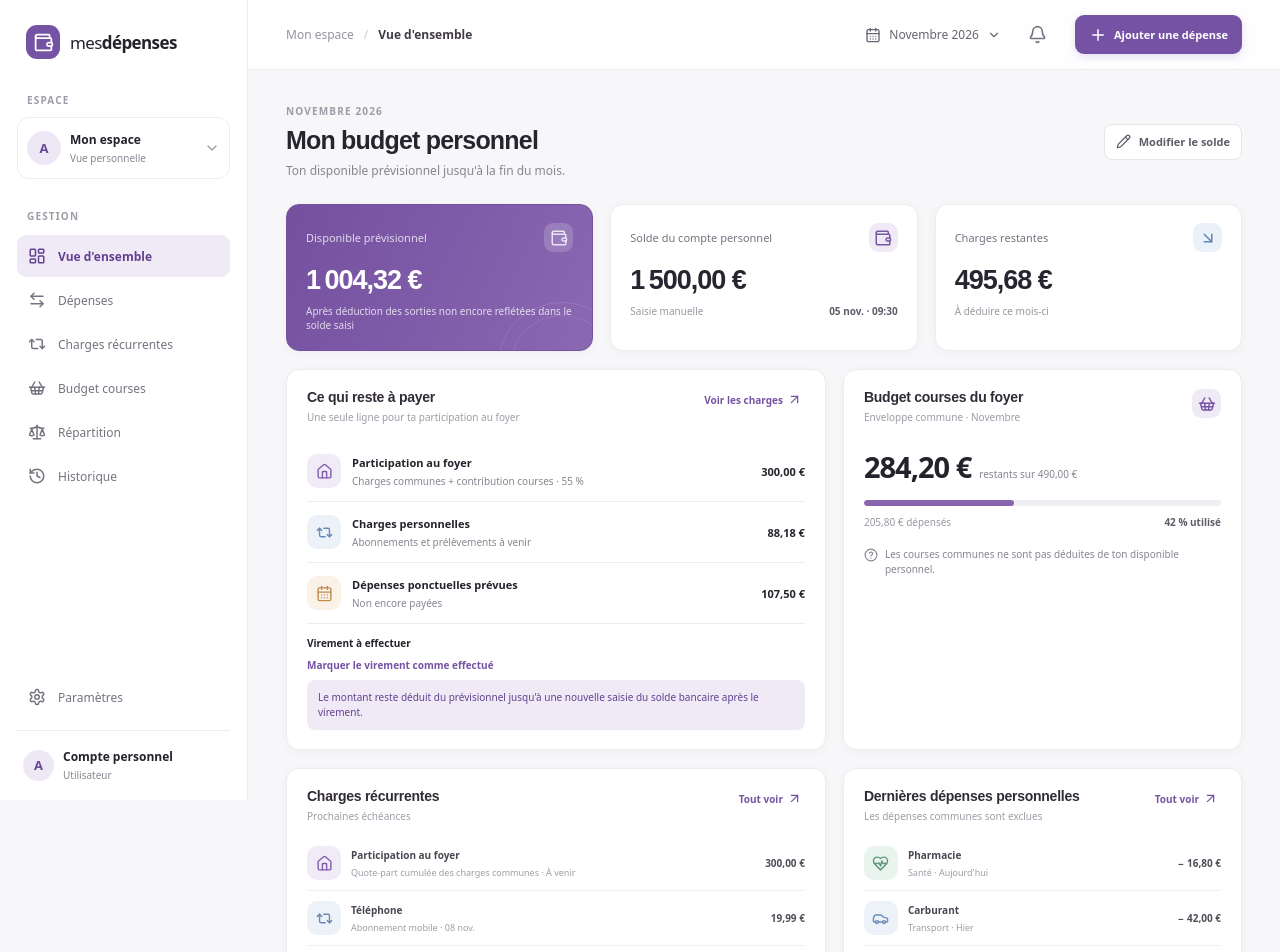
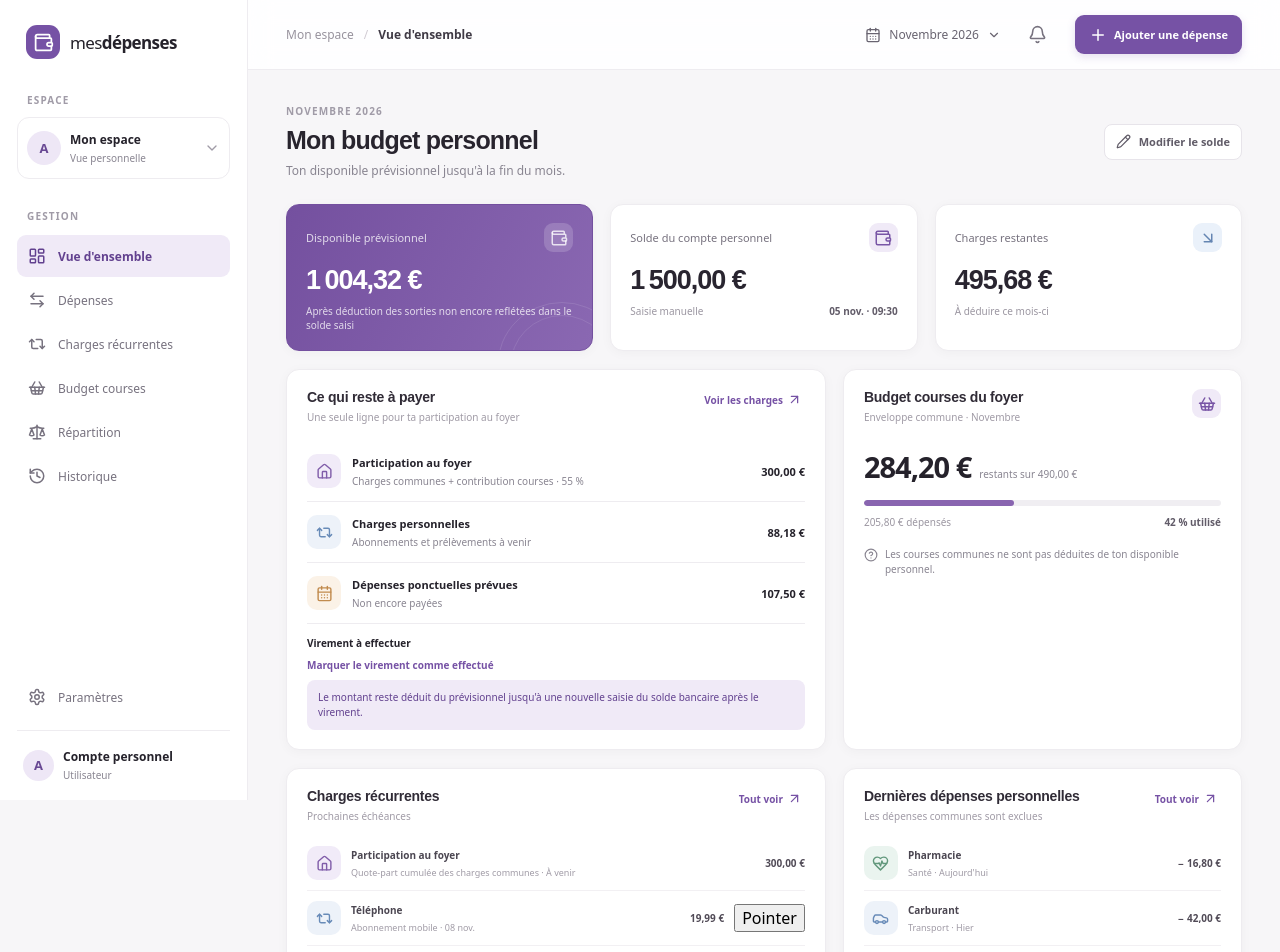
Before and after one commit to arnaudstdr/suivi-depenses, a React (Vite) app in the folder frontend/: page / in a window 1280 px wide. Shown: the top 952 px of the page. Built offline with nearby package versions, Linux system fonts and the light colour scheme.

Commit message:
frontend: add recurring expense check-off controls

```diff
--- a/frontend/src/App.tsx
+++ b/frontend/src/App.tsx
@@ -11,10 +11,10 @@ const nav = [
 ];
 const euro=(v:number)=>new Intl.NumberFormat("fr-FR",{style:"currency",currency:"EUR"}).format(v);
 const recurring=[
-  {name:"Participation au foyer",detail:"Quote-part cumulée des charges communes",amount:300,due:"À venir",shared:true},
-  {name:"Téléphone",detail:"Abonnement mobile",amount:19.99,due:"08 nov.",shared:false},
-  {name:"Assurance auto",detail:"Prélèvement mensuel",amount:54.2,due:"12 nov.",shared:false},
-  {name:"Streaming",detail:"Abonnement",amount:13.99,due:"18 nov.",shared:false}
+  {name:"Participation au foyer",detail:"Quote-part cumulée des charges communes",amount:300,due:"À venir",shared:true,trackable:false},
+  {name:"Téléphone",detail:"Abonnement mobile",amount:19.99,due:"08 nov.",shared:false,trackable:true},
+  {name:"Assurance auto",detail:"Prélèvement mensuel",amount:54.2,due:"12 nov.",shared:false,trackable:true},
+  {name:"Streaming",detail:"Abonnement",amount:13.99,due:"18 nov.",shared:false,trackable:true}
 ];
 const initial=[
   {title:"Pharmacie",category:"Santé",date:"Aujourd'hui",amount:16.8,scope:"personal" as Scope,icon:HeartPulse,tone:"rose"},
@@ -26,7 +26,7 @@ function App(){
  const [context,setContext]=useState<Context>("Personnel"),[section,setSection]=useState<Section>("Vue d'ensemble");
  const [mobileMenu,setMobileMenu]=useState(false),[showAdd,setShowAdd]=useState(false),[showBalance,setShowBalance]=useState(false);
  const [balance,setBalance]=useState(1500),[balanceInput,setBalanceInput]=useState("1500"),[grocerySpent,setGrocerySpent]=useState(205.8),[contributionTransferred,setContributionTransferred]=useState(false);
- const [transactions,setTransactions]=useState(initial);
+ const [transactions,setTransactions]=useState(initial),[paidRecurring,setPaidRecurring]=useState<string[]>([]);
  const [form,setForm]=useState({label:"",amount:"",category:"Autre",scope:"personal" as Scope});
  const personal=true, householdShare=300, personalRecurring=88.18, planned=107.5;
  const available=balance-householdShare-personalRecurring-planned, groceryLeft=490-grocerySpent;
@@ -66,7 +66,7 @@ function App(){
       <article className="panel grocery-panel"><div className="panel-heading"><div><h2>Budget courses du foyer</h2><p>Enveloppe commune · Novembre</p></div><span className="soft-icon violet"><ShoppingBasket size={18}/></span></div><div className="grocery-total"><strong>{euro(groceryLeft)}</strong><span>restants sur {euro(490)}</span></div><div className="progress-track"><span className="progress-fill violet-fill" style={{width:`${grocerySpent/490*100}%`}}/></div><div className="card-foot"><span>{euro(grocerySpent)} dépensés</span><strong>{Math.round(grocerySpent/490*100)} % utilisé</strong></div><p className="grocery-note"><CircleHelp size={14}/> Les courses communes ne sont pas déduites de ton disponible personnel.</p></article>
      </section>
      <section className="content-grid lower-grid">
-      <article className="panel"><div className="panel-heading"><div><h2>Charges récurrentes</h2><p>Prochaines échéances</p></div><button className="text-link" onClick={()=>setSection("Charges récurrentes")}>Tout voir <ArrowUpRight size={15}/></button></div><div className="transaction-list">{recurring.map(x=><div className="transaction-row" key={x.name}><div className={`transaction-symbol ${x.shared?"purple":"blue"}`}>{x.shared?<House size={17}/>:<Repeat2 size={17}/>}</div><div className="transaction-main"><strong>{x.name}</strong><span>{x.detail} · {x.due}</span></div><strong className="transaction-amount">{euro(x.amount)}</strong></div>)}</div></article>
+      <article className="panel"><div className="panel-heading"><div><h2>Charges récurrentes</h2><p>Prochaines échéances</p></div><button className="text-link" onClick={()=>setSection("Charges récurrentes")}>Tout voir <ArrowUpRight size={15}/></button></div><div className="transaction-list">{recurring.map(x=><div className="transaction-row" key={x.name}><div className={`transaction-symbol ${x.shared?"purple":"blue"}`}>{x.shared?<House size={17}/>:<Repeat2 size={17}/>}</div><div className="transaction-main"><strong>{x.name}</strong><span>{x.detail} · {x.due}{paidRecurring.includes(x.name)?" · Payée":""}</span></div><strong className="transaction-amount">{euro(x.amount)}</strong>{x.trackable&&<button className={`recurring-check ${paidRecurring.includes(x.name)?"is-paid":""}`} onClick={()=>setPaidRecurring(v=>v.includes(x.name)?v.filter(n=>n!==x.name):[...v,x.name])}>{paidRecurring.includes(x.name)?"Payée":"Pointer"}</button>}</div>)}</div></article>
       <article className="panel"><div className="panel-heading"><div><h2>Dernières dépenses personnelles</h2><p>Les dépenses communes sont exclues</p></div><button className="text-link" onClick={()=>setSection("Dépenses")}>Tout voir <ArrowUpRight size={15}/></button></div><div className="transaction-list">{displayed.slice(0,4).map((t,i)=>{const Icon=t.icon;return <div className="transaction-row" key={t.title+i}><div className={`transaction-symbol ${t.tone}`}><Icon size={17}/></div><div className="transaction-main"><strong>{t.title}</strong><span>{t.category} · {t.date}</span></div><strong className="transaction-amount">− {euro(t.amount)}</strong></div>})}</div></article>
      </section>
     </>:<>
```
